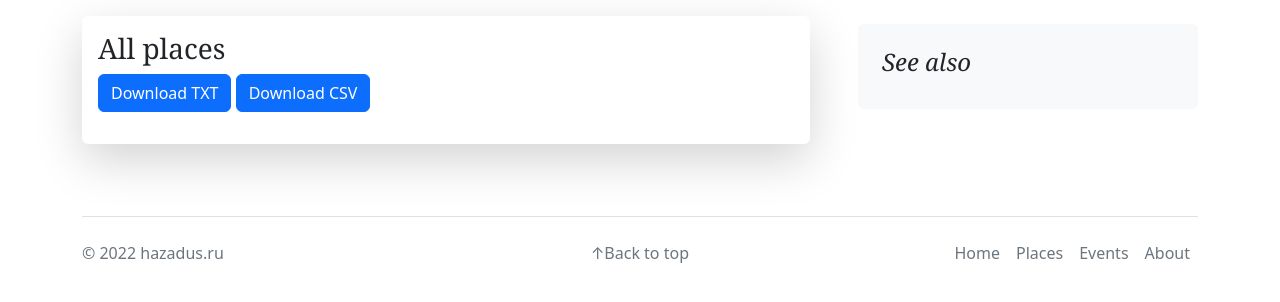
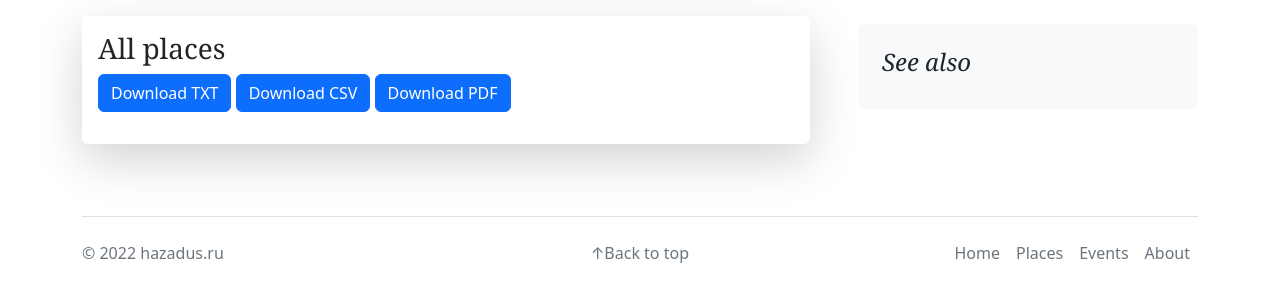
Before and after one commit to hazadus/django-website, a Django app: page /venues/ in a window 1280 px wide. Shown: the part 56-358 px from the top of the page. Run offline with Django 4.2, Linux system fonts and the light colour scheme; data that the repository does not hold is empty.

Commit message:
Lesson #17 done - dynamic PDF file generation for download.

```diff
--- a/events/urls.py
+++ b/events/urls.py
@@ -11,6 +11,7 @@ urlpatterns = [
     path('venues/', views.all_venues, name='all_venues'),
     path('venues/text/', views.all_venues_text, name='all_venues_text'),
     path('venues/csv/', views.all_venues_csv, name='all_venues_csv'),
+    path('venues/pdf/', views.all_venues_pdf, name='all_venues_pdf'),
     path('venue/<venue_id>/', views.show_venue, name='show_venue'),
     path('add_venue/', views.add_venue, name='add_venue'),
     path('edit_venue/<venue_id>/', views.edit_venue, name='edit_venue'),
--- a/events/views.py
+++ b/events/views.py
@@ -1,9 +1,17 @@
 from datetime import datetime
 import csv
+import io
 
 from django.shortcuts import render, redirect
 from django.http import HttpResponseRedirect
-from django.http import HttpResponse  # For different kinds of response
+from django.http import HttpResponse  # For different kinds of response - TXT/CSV
+from django.http import FileResponse  # For PDF download
+from reportlab.pdfgen import canvas  # PDF-related stuff
+from reportlab.lib.units import inch  # PDF-related stuff
+from reportlab.lib.pagesizes import A4  # PDF-related stuff
+from reportlab.pdfbase import pdfmetrics
+from reportlab.pdfbase.ttfonts import TTFont
+
 import calendar
 from calendar import HTMLCalendar
 
@@ -82,6 +90,34 @@ def all_venues_csv(request):  # Generate CSV file
         writer.writerow([venue.name, venue.address, venue.website])
 
     return response
+
+
+def all_venues_pdf(request):  # Generate PDF file
+    # Create bytestream buffer
+    buffer = io.BytesIO()
+    # Create a canvas
+    canv = canvas.Canvas(buffer, pagesize=A4, bottomup=0)
+    # Create a text object
+    text_object = canv.beginText()
+    text_object.setTextOrigin(inch, inch)
+    pdfmetrics.registerFont(TTFont('FreeSans', 'FreeSans.ttf'))  # This font has cyrillic symbols in it!
+    text_object.setFont('FreeSans', 14)
+
+    # Add some lines of text
+    venues = Venue.objects.all()
+    for venue in venues:
+        text_object.textLine(venue.name)
+        text_object.textLine(venue.address)
+        text_object.textLine(venue.website)
+        text_object.textLine('')
+
+    # Finish em up
+    canv.drawText(text_object)
+    canv.showPage()
+    canv.save()
+    buffer.seek(0)
+
+    return FileResponse(buffer, as_attachment=True, filename='venues.pdf')
 
 
 def add_venue(request):
--- a/requirements.txt
+++ b/requirements.txt
@@ -1,3 +1,5 @@
 asgiref==3.5.2
 Django==4.1.1
+Pillow==9.2.0
+reportlab==3.6.11
 sqlparse==0.4.3
--- a/templates/events/all_venues.html
+++ b/templates/events/all_venues.html
@@ -9,6 +9,7 @@
                 <p>
                     <a href="{% url 'all_venues_text' %}" class="btn btn-primary">Download TXT</a>
                     <a href="{% url 'all_venues_csv' %}" class="btn btn-primary">Download CSV</a>
+                    <a href="{% url 'all_venues_pdf' %}" class="btn btn-primary">Download PDF</a>
                 </p>
                 <p>
                     {% for venue in venue_list %}
```
Also changed, not shown: README.md.
